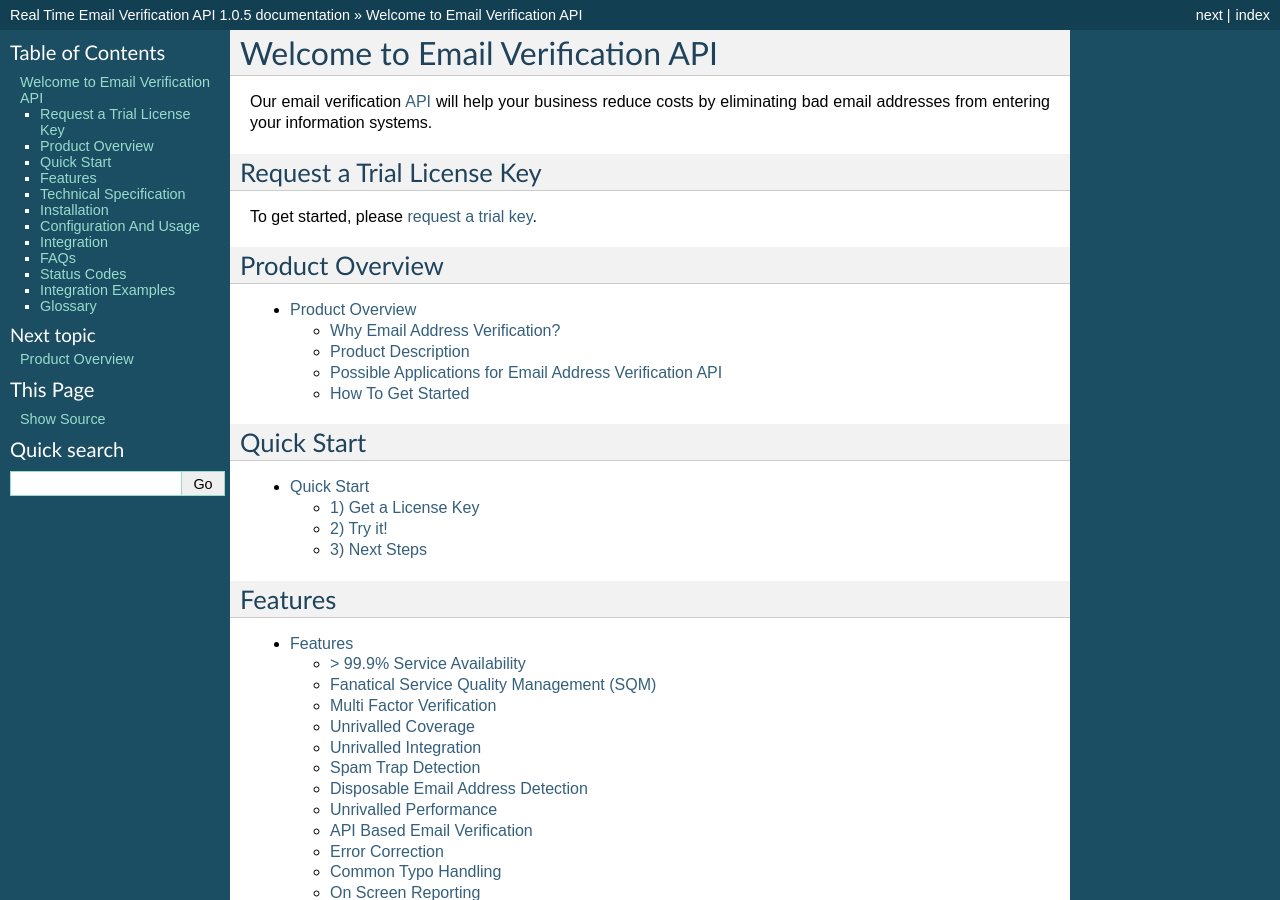
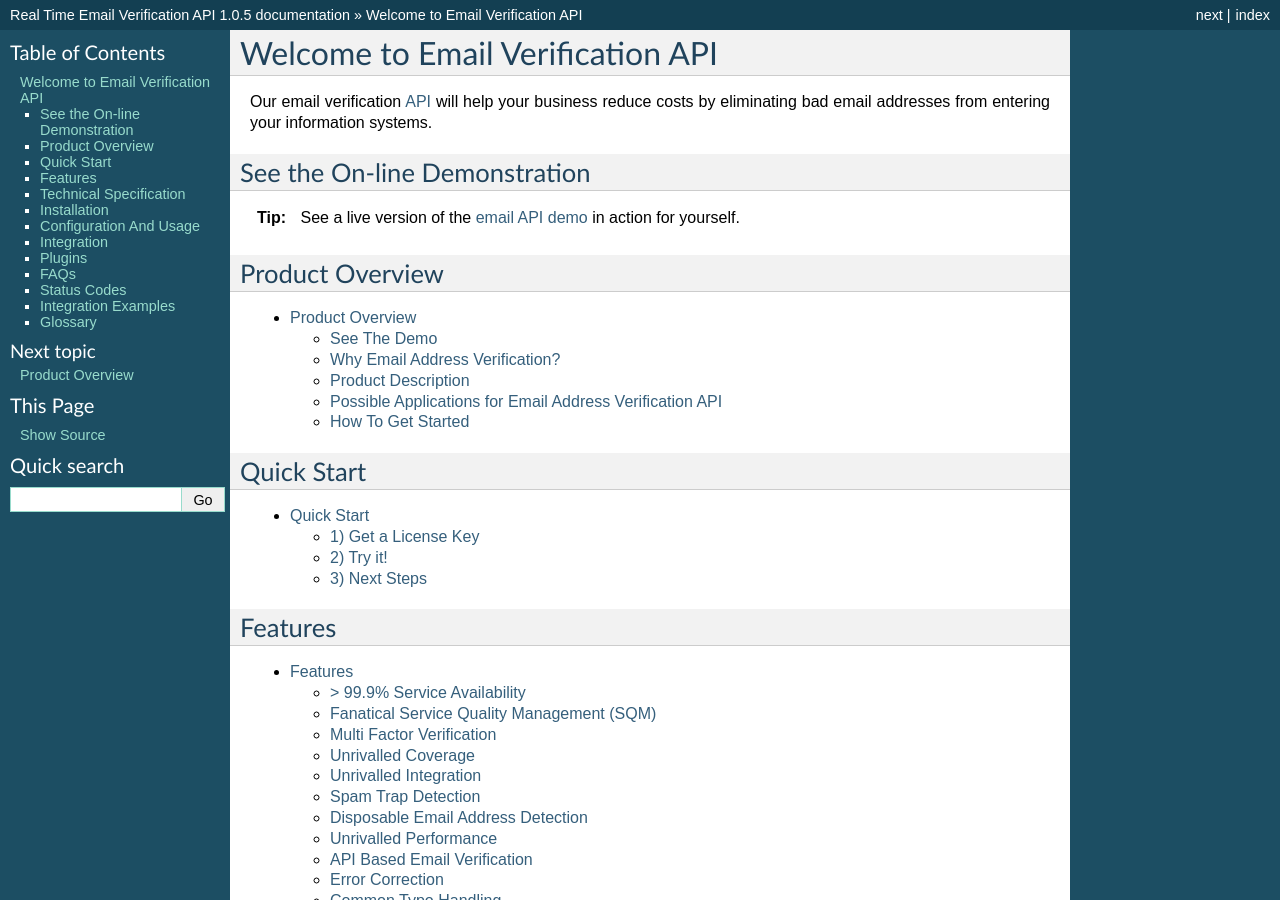
Before and after one commit to emailverifyapicom/docs-rtapi, a Sphinx documentation site: the page built from docs/index.rst, in a window 1280 px wide and 900 px high. Built offline with Sphinx 7.4.7, drawn with Linux system fonts in a browser that asks for light colours; some of the changed text lies outside the part shown.

Commit message:
Added demo site links. Added jQuery plugins.rst

```diff
--- a/docs/index.rst
+++ b/docs/index.rst
@@ -1,11 +1,13 @@
+.. _email API demo: https://demo.emailverifyapi.com
+
 Welcome to Email Verification API
 =================================
 Our email verification :term:`API` will help your business reduce costs by eliminating bad email
 addresses from entering your information systems.
 
-Request a Trial License Key
----------------------------
-To get started, please `request a trial key <https://api.emailverifyapi.com/GetLicense>`_.
+See the On-line Demonstration
+-----------------------------
+.. tip::	See a live version of the `email API demo`_ in action for yourself.
 
 Product Overview
 ----------------
@@ -59,9 +61,17 @@ Integration
 -----------
 
 .. 	toctree::
+	:maxdepth: 3
+
+	integration
+
+Plugins
+-------
+
+.. 	toctree::
 	:maxdepth: 2
 
-	integration
+	plugins
 
 FAQs
 ----
--- a/docs/integration/angular-key.rst
+++ b/docs/integration/angular-key.rst
@@ -2,6 +2,8 @@ AngularJS (license key)
 =======================
 .. note:: 	Demonstrates how to call a :term:`RESTful` service @ //api.emailverifyapi.com/api/a/v1
 			using AngularJS with client side only calls.
+
+.. tip::	See `live demo <https://demo.emailverifyapi.com/Demos/AngularJS_V1_Key>`_
 
 .. code-block:: html
 
--- a/docs/integration/jquery-domain-acl.rst
+++ b/docs/integration/jquery-domain-acl.rst
@@ -3,6 +3,8 @@ jQuery (domain ACL)
 
 .. note:: 	Demonstrates how to call a :term:`RESTful` service @ //api.emailverifyapi.com/api/b/v1
 			using jQuery, client side only calls.
+
+.. tip::	See `live demo <https://demo.emailverifyapi.com/Demos/jQuery_V1_domain_acl>`_
 
 .. code-block:: html
 
--- a/docs/integration/jquery-key.rst
+++ b/docs/integration/jquery-key.rst
@@ -2,6 +2,8 @@ jQuery (license key)
 ====================
 .. note:: 	Demonstrates how to call a :term:`RESTful` service @ //api.emailverifyapi.com/api/a/v1
 			using jQuery using client side only calls
+
+.. tip::	See `live demo <https://demo.emailverifyapi.com/Demos/jQuery_V1_Key>`_
 
 .. code-block:: html
 
--- a/docs/product-overview.rst
+++ b/docs/product-overview.rst
@@ -1,7 +1,12 @@
 .. _emailverifyapi.com: https://api.emailverifyapi.com
+.. _email API demo: https://demo.emailverifyapi.com
 
 Product Overview
 ================
+
+See The Demo
+------------
+See a live version of the `email API demo`_ in action for yourself.
 
 Why Email Address Verification?
 -------------------------------
```
Also changed, not shown: docs/plugins.rst (added, +14 -0 lines).
